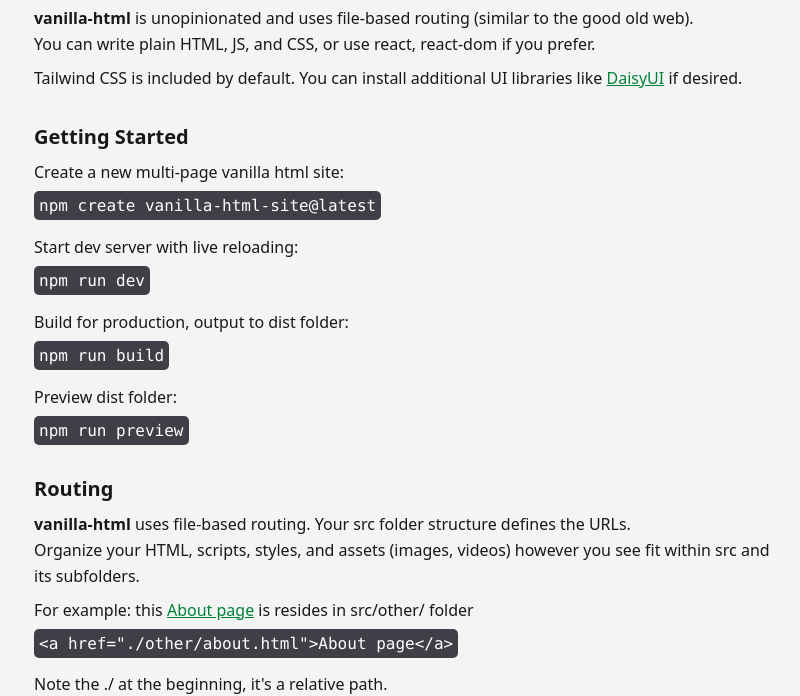
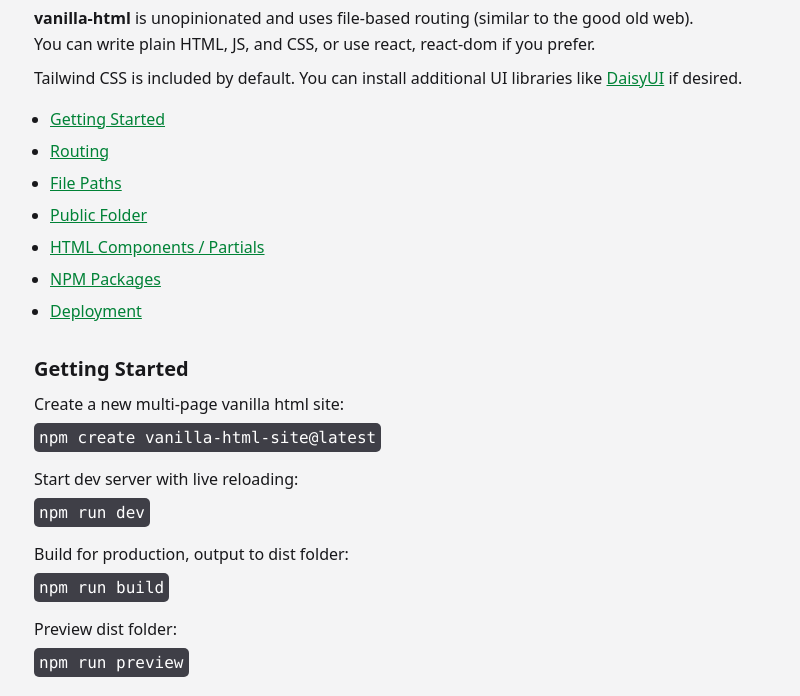
Before and after one commit to ducbao414/vanilla-html, a website built with Parcel: page src/docs.html in a window 1280 px wide. Shown: the part 116-812 px from the top of the page, without its empty margins (238-1038 px from the left). Built offline with nearby package versions, Linux system fonts and the light colour scheme.

Commit message:
docs: add table of contents

```diff
--- a/src/docs.html
+++ b/src/docs.html
@@ -7,6 +7,15 @@
   <title>vanilla-html docs</title>
   <link rel="icon" href="/favicon.png">
   <link href="./style.css" rel="stylesheet" />
+
+  <style>
+    ul li {
+      list-style-type: disc;
+      margin-left: 1em;
+      margin-top: 0.5em;
+    }
+  </style>
+
 </head>
 
 <body class="bg-zinc-100 dark:bg-zinc-900 text-zinc-900 dark:text-zinc-100">
@@ -30,7 +39,17 @@
       Tailwind CSS is included by default. You can install additional UI libraries like <a href="https://daisyui.com/">DaisyUI</a> if desired.
     </p>
 
-    <h2 class="text-xl font-bold mt-8">Getting Started</h2>
+    <ul class="mt-4">
+      <li><a href="#getting-started">Getting Started</a></li>
+      <li><a href="#routing">Routing</a></li>
+      <li><a href="#file-paths">File Paths</a></li>
+      <li><a href="#public-folder">Public Folder</a></li>
+      <li><a href="#html-components">HTML Components / Partials</a></li>
+      <li><a href="#npm-packages">NPM Packages</a></li>
+      <li><a href="#deployment">Deployment</a></li>
+    </ul>
+
+    <h2 id="getting-started" class="text-xl font-bold mt-8">Getting Started</h2>
     <p class="my-2 leading-relaxed">
       Create a new multi-page vanilla html site:
     </p>
@@ -51,9 +70,9 @@
     </p>
     <p class="my-2"><code>npm run preview</code></p>
 
-    <h2 class="text-xl font-bold mt-8">Routing</h2>
+    <h2 id="routing" class="text-xl font-bold mt-8">Routing</h2>
     <p class="my-2 leading-relaxed">
-      <strong>vanilla-html</strong> uses file-based routing. Your src folder structure defines the URLs.
+      <strong>vanilla-html</strong> uses file-based routing. Your src folder structure defines the URLs, similar to the good old web.
       <br>
       Organize your HTML, scripts, styles, and assets (images, videos) however you see fit within src and its subfolders.
     </p>
@@ -63,7 +82,7 @@
     <code>&lt;a href=&quot;./other/about.html&quot;&gt;About page&lt;/a&gt;</code>
     <p class="my-4">Note the ./ at the beginning, it's a relative path.</p>
 
-    <h2 class="text-xl font-bold mt-8">File paths</h2>
+    <h2 id="file-paths" class="text-xl font-bold mt-8">File paths</h2>
 
     <p class="my-2 leading-relaxed"><strong>vanilla-html</strong> supports both relative and absolute paths, just like traditional web development:</p>
 
@@ -80,11 +99,11 @@
 &lt;img src="/logo.png" alt="Logo"&gt;
 &lt;link rel="stylesheet" href="/themes/dark.css"&gt;</code></pre>
 
-    <h2 class="text-xl font-bold mt-8">Public folder</h2>
+    <h2 id="public-folder" class="text-xl font-bold mt-8">Public folder</h2>
 
     <p class="my-2 leading-relaxed">Files in the <code>public</code> folder are copied directly to the build output without processing. Use absolute paths (starting with <code>/</code>) to reference these files. <strong>vanilla-html</strong> will watch the public folder for changes during development.</p>
 
-    <h2 class="text-xl font-bold mt-8">HTML Components/Partials</h2>
+    <h2 id="html-components" class="text-xl font-bold mt-8">HTML Components/Partials</h2>
     <p class="my-2 leading-relaxed"><strong>vanilla-html</strong> uses <a href="https://github.com/posthtml/posthtml-include">posthtml-include</a> to support HTML components.</p>
 
     <p class="my-2 leading-relaxed">Write your HTML components in src/components:</p>
@@ -111,7 +130,7 @@
         target="_blank">posthtml-include
         documentation</a>.</p>
 
-    <h2 class="text-xl font-bold mt-8">NPM Packages</h2>
+    <h2 id="npm-packages" class="text-xl font-bold mt-8">NPM Packages</h2>
 
     <p class="my-2 leading-relaxed"><strong>vanilla-html</strong> uses Parcel for bundling so you can <code>npm install</code> packages if needed.</p>
 
@@ -128,7 +147,7 @@
 &lt;/script&gt;</pre>
 
 
-    <h2 class="text-xl font-bold mt-8">Deployment</h2>
+    <h2 id="deployment" class="text-xl font-bold mt-8">Deployment</h2>
 
     <p class="my-2 leading-relaxed">
       Since the build output (<code>dist</code>) is static vanilla HTML files, you can deploy it on shared hosting (e.g., with cPanel), VPS, Cloudflare Pages, Netlify, Vercel, etc.
--- a/src/index.html
+++ b/src/index.html
@@ -14,7 +14,7 @@
   <div class="max-w-3xl mx-auto p-4 guide">
 
     <include src="./components/header.html">
-      {"title": "vanilla-html template"}
+      {"title": "vanilla-html"}
     </include>
 
     <p class="my-2 leading-relaxed">
```
